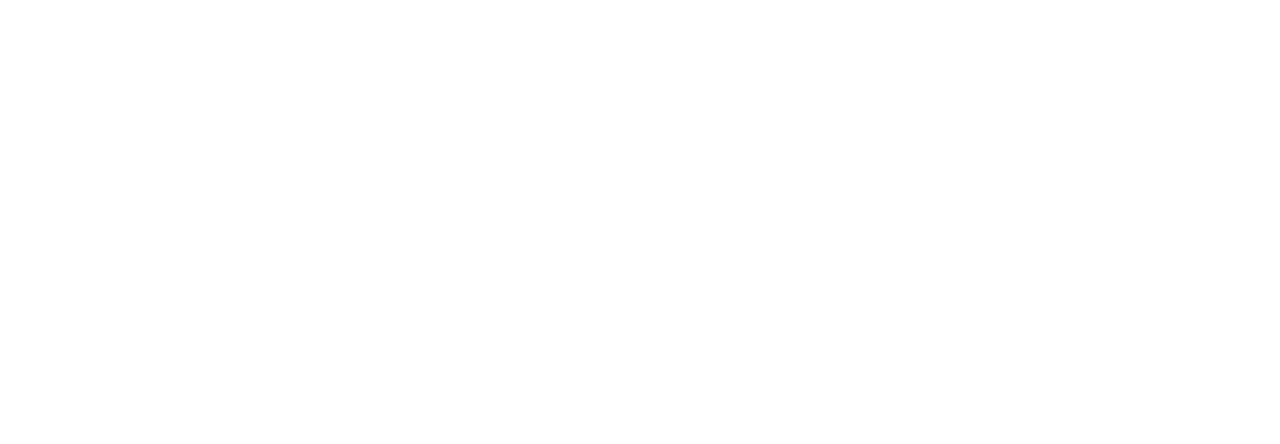
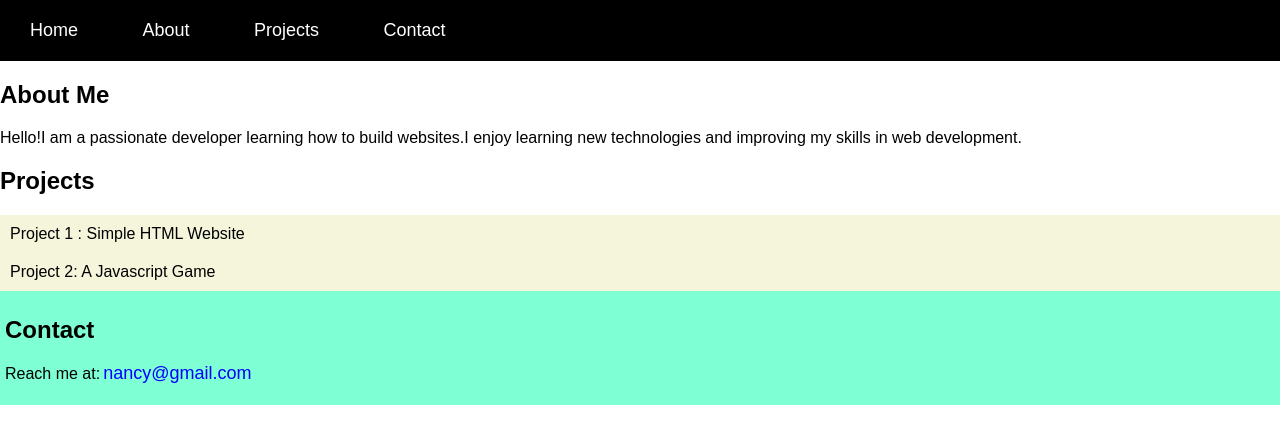
Before and after one commit to Adelice/Portfolio1, a plain HTML site: page index.html in a window 1280 px wide. Drawn offline with Linux system fonts and the light colour scheme.

```diff
--- a/index.css
+++ b/index.css
@@ -0,0 +1,52 @@
+
+body{
+    font-family:Arial, Helvetica, sans-serif;
+    margin:0;
+    padding:0
+}
+ul{
+    list-style-type: none;
+    margin:0;
+    padding:0;
+    background-color: black;
+    overflow:hidden;
+    position: sticky;
+
+}
+li{
+    display:inline-block;
+    padding:0
+
+
+}
+a{
+    text-decoration:none;
+    color:white;
+    padding:20px 30px;
+    display:block;
+    font-size:18px;
+
+
+}
+a:hover{
+    background-color:aquamarine;
+    background:url()
+}
+.project-list{
+    background-color: beige;
+
+}
+.project-list li{
+    display:grid;
+    padding:10px;
+
+}
+#contact{
+    background-color:aquamarine;
+    padding:5px;
+}
+#contact a {
+    display: inline;
+    color:blue;
+    padding:3px
+}
--- a/index.html
+++ b/index.html
@@ -4,8 +4,43 @@
     <meta charset="UTF-8">
     <meta name="viewport" content="width=device-width, initial-scale=1.0">
     <title>Document</title>
+    <link rel="stylesheet" href="index.css">
+    <style>
+
+    </style>
+    <link>
 </head>
 <body>
+    <ul>
+        <li><a href="#"> Home</a></li>
+        <li><a href="#about">About</a></li>
+        <li><a href="#projects">Projects</a></li>
+        <li><a href="#contact">Contact</a></li>
+
+    </ul>
+    <section id="about">
+        <h2>About Me</h2>
+        <p>Hello!I am a passionate developer learning how to build websites.I enjoy learning new technologies and improving my skills in web development. </p>
+    </section>
+    <section id="projects">
+        <h2>Projects</h2>
+        <ul class="project-list">
+            <li>Project 1 : Simple HTML Website</li>
+            <li>Project 2: A Javascript Game </li>
+
+        </ul>
+    </section>
+    <section id="contact">
+        <h2>Contact</h2>
+        <p>Reach me at:<a href="mailto:nancy@gmail.com">nancy@gmail.com</a></p>
+
+
+    </section>
+
+
+
+
+
 
 </body>
 </html>
--- a/index.js
+++ b/index.js
@@ -1 +1,2 @@
-const a=12
+var number= 12
+console.log(number)
```
Also changed, not shown: about.html (added), 1 other file.
